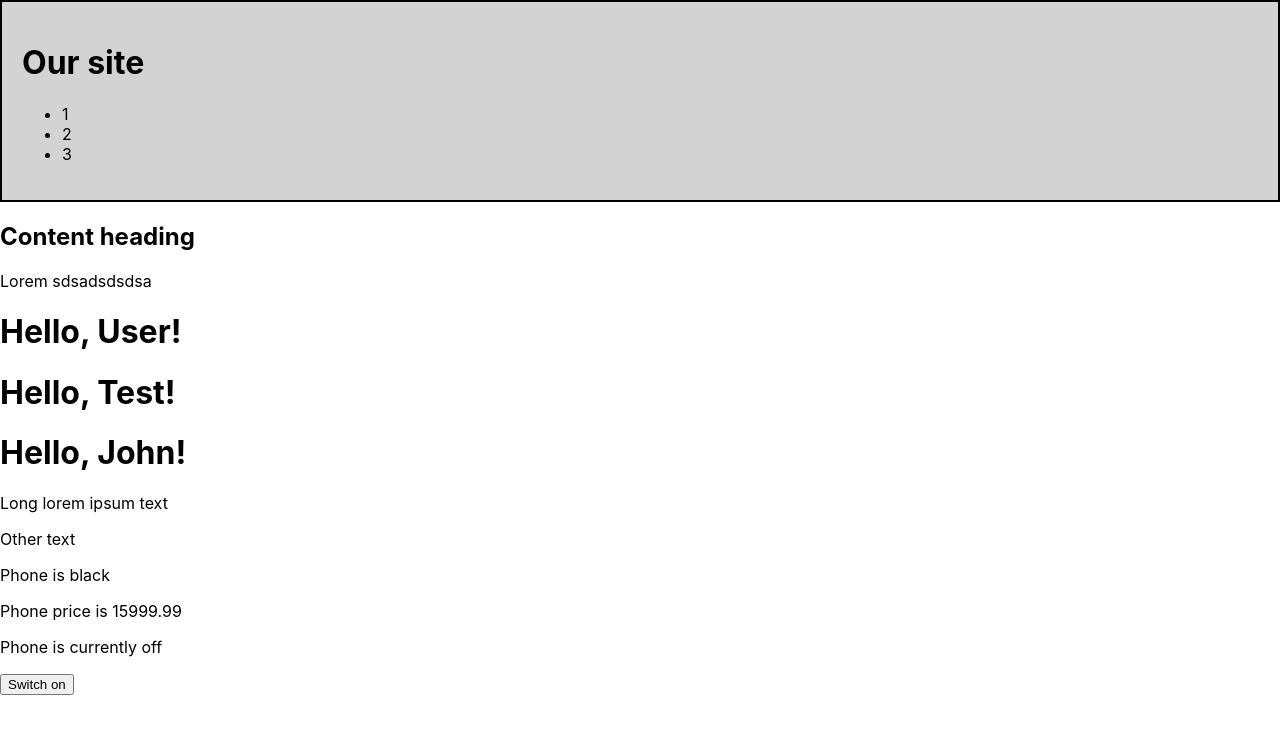
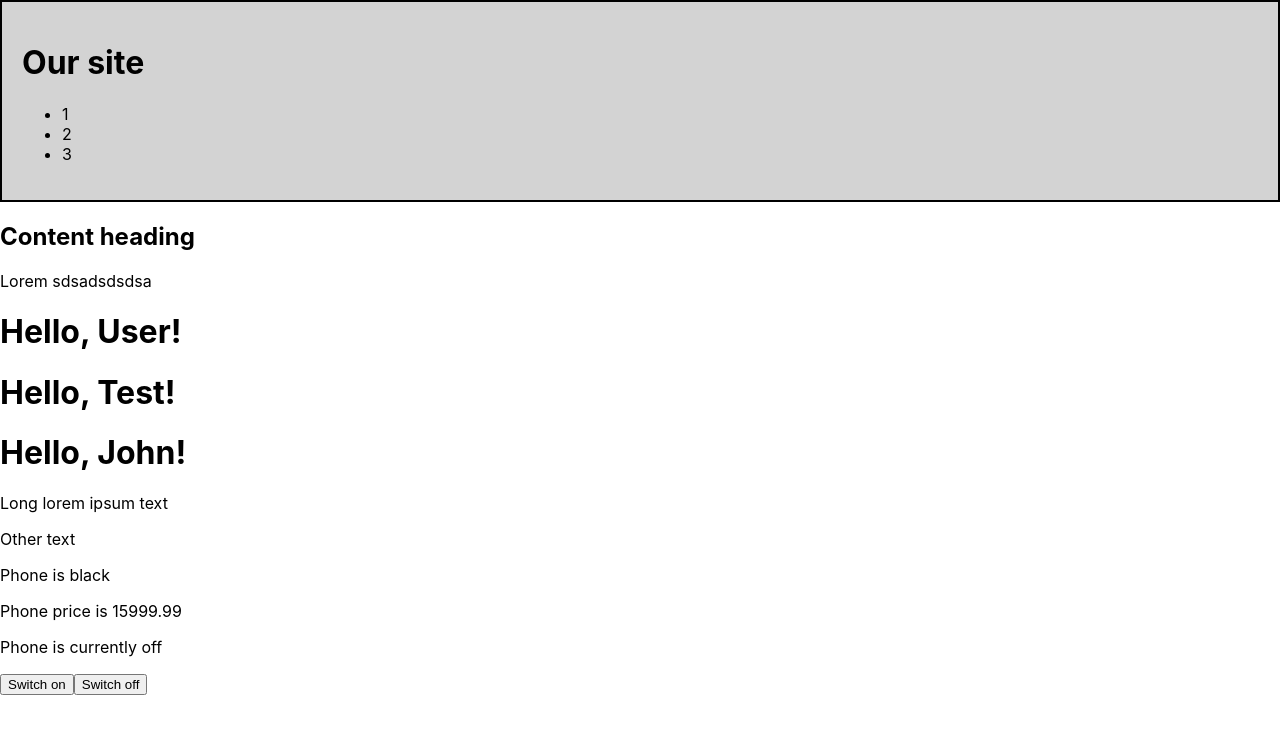
Before and after one commit to fc-fullstack-courses/pfe-2023-1-react-lessons, a React (Create React App) app: page / in a window 1280 px wide. Shown: the top 734 px of the page. Built offline with nearby package versions, Linux system fonts and the light colour scheme.

Commit message:
Add switch off btn task with solution

```diff
--- a/src/components/Phone/index.jsx
+++ b/src/components/Phone/index.jsx
@@ -13,19 +13,23 @@ class Phone extends React.Component {
   }
 
   handleClick () {
-    alert('test');
-    // це імперативний код
-    // працює некорректно
-    // this.state.phoneState = 'on';
-
     // setState - метод який приймає об'єкт і зливає його з поточним станом
     // після чого реакт робить повторний рендер
     const stateChanges = {
       phoneState: 'on'
     }
     this.setState(stateChanges);
+    /*
+      доробити телефону кнопку вимикання,
+      при якій його стан має змінитися на off
+    */
+  }
 
-    console.log(this.state);
+  // this береться автоматично
+  handleToggleOff = () => {
+    this.setState({
+      phoneState: 'off'
+    });
   }
 
   render() {
@@ -38,6 +42,7 @@ class Phone extends React.Component {
         <p>Phone price is {price}</p>
         <p>Phone is currently {phoneState}</p>
         <button onClick={this.handleClick}>Switch on</button>
+        <button onClick={this.handleToggleOff}>Switch off</button>
       </div>
     );
   }
```
